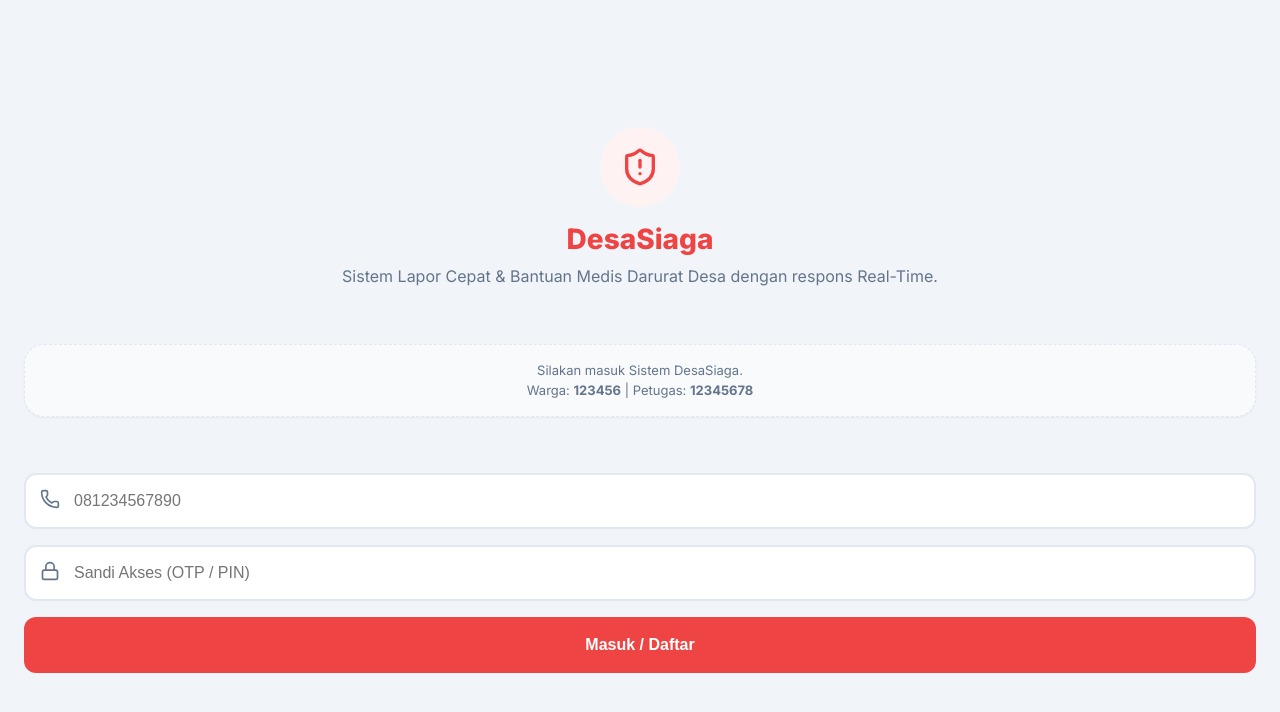
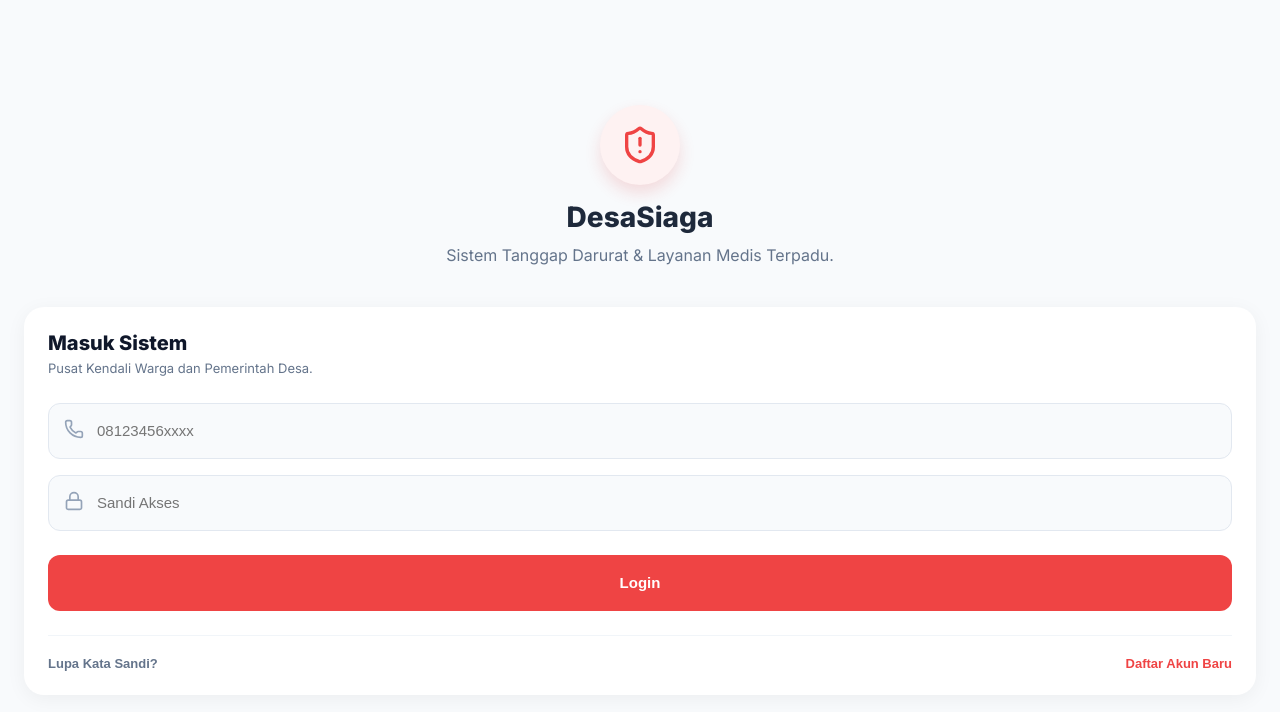
Before and after one commit to asmill/desa-siaga, a React (Vite) app: page /login in a window 1280 px wide. Shown: the top 712 px of the page. Built offline with nearby package versions, Linux system fonts and the light colour scheme; no server answers.

Commit message:
feat(auth): redesign login UI, add forgot password, replace all alerts with toast notifications

```diff
--- a/src/App.tsx
+++ b/src/App.tsx
@@ -11,11 +11,31 @@ import ProfileSetup from './pages/ProfileSetup';
 import AdminDashboard from './pages/admin/AdminDashboard';
 import AdminUsers from './pages/admin/AdminUsers';
 import DriverDashboard from './pages/driver/DriverDashboard';
-import './App.css';
+import { useStore } from './store/useStore';
+import { AlertCircle, CheckCircle } from 'lucide-react';
+
+function ToastContainer() {
+  const { notification } = useStore();
+  if (!notification || !notification.show) return null;
+
+  return (
+    <div style={{
+      position: 'fixed', top: '24px', left: '50%', transform: 'translateX(-50%)',
+      backgroundColor: notification.type === 'error' ? '#ef4444' : notification.type === 'success' ? '#10b981' : '#3b82f6',
+      color: 'white', padding: '16px 24px', borderRadius: '12px', zIndex: 99999,
+      display: 'flex', alignItems: 'center', gap: '12px', boxShadow: '0 8px 32px rgba(0,0,0,0.2)',
+      minWidth: '300px', fontWeight: 600, fontSize: '14px'
+    }}>
+       {notification.type === 'error' ? <AlertCircle size={20}/> : <CheckCircle size={20}/>}
+       {notification.message}
+    </div>
+  )
+}
 
 function App() {
   return (
     <BrowserRouter>
+      <ToastContainer />
       <Routes>
         <Route path="/login" element={<Register />} />
         <Route path="/setup-profile" element={<ProfileSetup />} />
--- a/src/pages/Booking.tsx
+++ b/src/pages/Booking.tsx
@@ -3,6 +3,7 @@ import { Calendar, MapPin, Activity, FileText, ChevronLeft, Navigation, Loader2
 import { MapContainer, TileLayer, Marker, useMapEvents } from 'react-leaflet';
 import L from 'leaflet';
 import { useStore } from '../store/useStore';
+import { useNavigate } from 'react-router-dom';
 
 delete (L.Icon.Default.prototype as any)._getIconUrl;
 L.Icon.Default.mergeOptions({
@@ -26,7 +27,8 @@ function getDistance(lat1: number, lon1: number, lat2: number, lon2: number) {
 }
 
 export default function Booking() {
-  const { userCoords } = useStore();
+  const { userCoords, showNotification } = useStore();
+  const navigate = useNavigate();
   const [activeTab, setActiveTab] = useState<'pesan' | 'riwayat'>('pesan');
   const [formData, setFormData] = useState({
     date: '',
@@ -86,8 +88,8 @@ export default function Booking() {
     setLoading(true);
     setTimeout(() => {
       setLoading(false);
-      alert('Berhasil! Permintaan peminjaman ambulans Anda telah dikirim ke PEMDES.');
-      window.location.href = '/';
+      showNotification('Berhasil! Permintaan peminjaman ambulans Anda telah dikirim ke PEMDES.', 'success');
+      navigate('/');
     }, 1500);
   };
 
--- a/src/pages/Home.tsx
+++ b/src/pages/Home.tsx
@@ -83,7 +83,7 @@ function MapCenterSync({ coords }: { coords: [number, number] }) {
 
 
 export default function Home() {
-  const { isVerified, userProfile, userCoords, activeSOS, triggerSOS, resetSOS, role, chatMessages, sendChatMessage } = useStore();
+  const { isVerified, userProfile, userCoords, activeSOS, triggerSOS, resetSOS, role, chatMessages, sendChatMessage, showNotification } = useStore();
   const navigate = useNavigate();
   const [searchingProgress, setSearchingProgress] = useState(0);
 
@@ -175,7 +175,7 @@ export default function Home() {
 
   const handleSOSClick = () => {
     if (!isVerified) {
-      alert('Akun Anda belum Diverifikasi oleh Pemerintah Desa. Tombol Darurat belum aktif.');
+      showNotification('Akun Anda belum Diverifikasi oleh Pemerintah Desa. Tombol Darurat belum aktif.', 'error');
       return;
     }
     setCustomLocation(userCoords); // Reset to default
@@ -204,7 +204,7 @@ export default function Home() {
 
     if ("geolocation" in navigator) {
       const timeout = setTimeout(() => {
-        alert('Posisi GPS belum sinkron dengan posisi baru, Ambulan akan diarahkan ke Alamat Rumah User');
+        showNotification('GPS lambat. Ambulan diarahkan ke Alamat Rumah.', 'error');
         sendSOS(userCoords, 'Otomatis (Akurasi Rendah)');
       }, 5000);
 
@@ -216,13 +216,13 @@ export default function Home() {
         },
         () => {
           clearTimeout(timeout);
-          alert('Posisi GPS belum sinkron dengan posisi baru, Ambulan akan diarahkan ke Alamat Rumah User');
+          showNotification('Akses GPS ditolak. Ambulan diarahkan ke Alamat Rumah.', 'error');
           sendSOS(userCoords, 'Otomatis (Akurasi Rendah)');
         },
         { enableHighAccuracy: true, timeout: 5000 }
       );
     } else {
-      alert('Posisi GPS belum sinkron dengan posisi baru, Ambulan akan diarahkan ke Alamat Rumah User');
+      showNotification('GPS tidak didukung peramban. Menggunakan Alamat Rumah.', 'error');
       sendSOS(userCoords, 'Otomatis (Akurasi Rendah)');
     }
   };
--- a/src/pages/Profile.tsx
+++ b/src/pages/Profile.tsx
@@ -5,7 +5,7 @@ import { supabase } from '../services/supabaseClient';
 import { getProvinces, getRegencies, getDistricts, getVillages } from '../services/regionService';
 
 export default function Profile() {
-  const { userProfile, role, isVerified, setUserProfile } = useStore();
+  const { userProfile, role, isVerified, setUserProfile, showNotification } = useStore();
 
   const [loading, setLoading] = useState(true);
   const [saving, setSaving] = useState(false);
@@ -104,11 +104,11 @@ export default function Profile() {
       if (profErr) throw profErr;
 
       setUserProfile({ ...userProfile, full_name: formData.full_name } as any);
-      alert('Profil demografi berhasil diperbarui!');
+      showNotification('Profil demografi berhasil diperbarui!', 'success');
       setIsEditing(false);
     } catch (err) {
       console.error(err);
-      alert('Gagal memperbarui profil');
+      showNotification('Gagal memperbarui profil', 'error');
     } finally {
       setSaving(false);
     }
@@ -124,11 +124,11 @@ export default function Profile() {
          // Assign to new
          await supabase.from('ambulances').update({ driver_id: userProfile?.id }).eq('id', formData.vehicle_id);
        }
-       alert('Unit Ambulan yang bertugas berhasil diperbarui!');
+       showNotification('Unit Ambulan yang bertugas berhasil diperbarui!', 'success');
        setIsEditingAmb(false);
      } catch(err) {
        console.error(err);
-       alert('Gagal memperbarui data ambulan');
+       showNotification('Gagal memperbarui data ambulan', 'error');
      } finally {
        setSavingAmb(false);
      }
--- a/src/pages/ProfileSetup.tsx
+++ b/src/pages/ProfileSetup.tsx
@@ -20,6 +20,7 @@ L.Icon.Default.mergeOptions({
 export default function ProfileSetup() {
   const navigate = useNavigate();
   const location = useLocation();
+  const { showNotification } = useStore();
   const statePhone = location.state?.phone || '';
 
   const [step, setStep] = useState(1);
@@ -116,7 +117,7 @@ export default function ProfileSetup() {
         setLoading(false);
       },
       (_err) => {
-        alert('Gagal mengambil lokasi. Pastikan GPS aktif.');
+        showNotification('Gagal mengambil lokasi. Pastikan GPS aktif.', 'error');
         setLoading(false);
       }
     );
@@ -285,14 +286,14 @@ export default function ProfileSetup() {
               setLoading(false);
 
               if (error) {
-                alert('Gagal menyimpan profil: ' + error.message);
+                showNotification('Gagal menyimpan profil: ' + error.message, 'error');
               } else {
                 useStore.setState({
                   userProfile: { id: data.id, phone: data.phone, full_name: data.full_name },
                   role: 'Masyarakat',
                   isVerified: true
                 });
-                alert('Profil berhasil disimpan! Akun Anda sudah diverifikasi.');
+                showNotification('Profil berhasil disimpan! Akun Anda sudah diverifikasi.', 'success');
                 navigate('/');
               }
             } else {
--- a/src/pages/Register.tsx
+++ b/src/pages/Register.tsx
@@ -9,21 +9,29 @@ export default function Register() {
   const [phone, setPhone] = useState('');
   const [password, setPassword] = useState('');
   const [loading, setLoading] = useState(false);
-  const { setUserProfile, setRole, setIsVerified } = useStore();
+  const [isForgotMode, setIsForgotMode] = useState(false);
+  const { setUserProfile, setRole, setIsVerified, showNotification } = useStore();
 
   const handleLogin = async (e: React.FormEvent) => {
     e.preventDefault();
     if (phone.length < 9) {
-      alert('Masukkan nomor handphone yang valid');
+      showNotification('Masukkan nomor handphone yang valid', 'error');
       return;
     }
-    if (password.length < 6) {
-      alert('Masukkan sandi minimal 6 karakter');
+    if (!isForgotMode && password.length < 6) {
+      showNotification('Masukkan sandi minimal 6 karakter', 'error');
       return;
     }
 
     setLoading(true);
     await new Promise(resolve => setTimeout(resolve, 800));
+
+    if (isForgotMode) {
+       setLoading(false);
+       showNotification('Tautan pengaturan ulang sandi telah dikirim ke WhatsApp Anda.', 'success');
+       setIsForgotMode(false);
+       return;
+    }
 
     try {
       const { data, error } = await supabase
@@ -33,15 +41,10 @@ export default function Register() {
         .single();
 
       if (error || !data) {
-        // Akun belum ada (Warga baru) - jika masuk menggunakan sandi dummy 123456
-        if (password === '123456') {
-          alert('Akun Anda belum terdaftar. Silakan lengkapi profil.');
-          navigate('/setup-profile', { state: { phone } });
+         showNotification('Akun tidak terdaftar atau kata sandi Anda salah.', 'error');
+         setPassword('');
       } else {
-          alert('Akun tidak ditemukan dan Kata sandi OTP salah.');
-        }
-      } else {
-        // Akun ditemukan
+        // Validation check
         const isMatched = (data.password && data.password === password) || (!data.password && password === '123456');
 
         if (isMatched) {
@@ -49,86 +52,115 @@ export default function Register() {
           setRole((data.role as UserRole) || 'Masyarakat');
           setIsVerified(data.is_verified || false);
 
-          alert(`Selamat datang, ${data.full_name}!`);
+          showNotification(`Selamat datang kembali, ${data.full_name}!`, 'success');
 
-          // Rutekan ke dashboard sesuai peran
           if (data.role === 'Admin' || data.role === 'PEMDES' || data.role === 'DPMD') navigate('/admin');
           else if (data.role === 'Supir') navigate('/driver');
           else navigate('/');
         } else {
-          alert('Kata sandi salah!');
+          showNotification('Akun tidak terdaftar atau kata sandi Anda salah.', 'error');
           setPassword('');
         }
       }
     } catch (err: any) {
         console.error('Error fetching profile', err);
-        alert('Gagal mengecek data login');
+        showNotification('Gangguan server. Silakan coba lagi nanti.', 'error');
     } finally {
       setLoading(false);
     }
   };
 
   return (
-    <div style={{ padding: '32px 24px', display: 'flex', flexDirection: 'column', gap: '32px', minHeight: '100vh', justifyContent: 'center' }}>
-      <div style={{ textAlign: 'center', marginBottom: '24px' }}>
+    <div style={{ padding: '32px 24px', display: 'flex', flexDirection: 'column', gap: '32px', minHeight: '100vh', justifyContent: 'center', backgroundColor: '#f8fafc' }}>
+
+      <div style={{ textAlign: 'center', marginBottom: '8px' }}>
         <div style={{
           width: '80px', height: '80px', borderRadius: '50%', backgroundColor: '#fef2f2', color: 'var(--primary-red)',
-          display: 'flex', alignItems: 'center', justifyContent: 'center', margin: '0 auto 16px'
+          display: 'flex', alignItems: 'center', justifyContent: 'center', margin: '0 auto 16px', boxShadow: '0 8px 16px rgba(220, 38, 38, 0.15)'
         }}>
           <ShieldAlert size={40} />
         </div>
-        <h1 className="text-title" style={{ fontSize: '28px', color: 'var(--primary-red)' }}>DesaSiaga</h1>
-        <p className="text-subtitle" style={{ marginTop: '8px' }}>Sistem Lapor Cepat & Bantuan Medis Darurat Desa dengan respons Real-Time.</p>
+        <h1 className="text-title" style={{ fontSize: '28px', color: '#1e293b', fontWeight: 800 }}>DesaSiaga</h1>
+        <p className="text-subtitle" style={{ marginTop: '8px', color: '#64748b' }}>
+           Sistem Tanggap Darurat & Layanan Medis Terpadu.
+        </p>
       </div>
 
-      <div className="card" style={{ textAlign: 'center', backgroundColor: '#f8fafc', border: '1px dashed var(--border-color)', marginBottom: '24px' }}>
-        <p style={{ fontSize: '13px', color: 'var(--text-muted)' }}>
-          Silakan masuk Sistem DesaSiaga. <br />Warga: <strong>123456</strong> | Petugas: <strong>12345678</strong>
+      <div className="card" style={{ padding: '24px', backgroundColor: 'white', border: 'none', boxShadow: '0 4px 20px rgba(0,0,0,0.05)', borderRadius: '20px' }}>
+         <div style={{ marginBottom: '24px' }}>
+            <h2 style={{ margin: 0, fontSize: '20px', fontWeight: 800 }}>{isForgotMode ? 'Pulihkan Sandi' : 'Masuk Sistem'}</h2>
+            <p style={{ margin: '4px 0 0', fontSize: '13px', color: '#64748b' }}>
+               {isForgotMode ? 'Masukkan nomor telepon yang terdaftar pada akun Anda.' : 'Pusat Kendali Warga dan Pemerintah Desa.'}
             </p>
          </div>
 
          <form onSubmit={handleLogin} style={{ display: 'flex', flexDirection: 'column', gap: '16px' }}>
            <div style={{ position: 'relative' }}>
-          <div style={{ position: 'absolute', top: '16px', left: '16px', color: 'var(--text-muted)' }}>
+             <div style={{ position: 'absolute', top: '16px', left: '16px', color: '#94a3b8' }}>
                <Phone size={20} />
              </div>
              <input
                type="tel"
-            placeholder="081234567890"
+               placeholder="08123456xxxx"
                value={phone}
                onChange={(e) => setPhone(e.target.value)}
                style={{
-              width: '100%', height: '56px', borderRadius: '12px', border: '2px solid var(--border-color)',
-              padding: '0 16px 0 48px', fontSize: '16px', color: 'var(--text-main)', outline: 'none'
+                 width: '100%', height: '56px', borderRadius: '12px', border: '1px solid #e2e8f0',
+                 padding: '0 16px 0 48px', fontSize: '15px', color: '#1e293b', outline: 'none',
+                 backgroundColor: '#f8fafc', transition: 'border 0.2s'
                }}
              />
            </div>
 
+           {!isForgotMode && (
              <div style={{ position: 'relative' }}>
-          <div style={{ position: 'absolute', top: '16px', left: '16px', color: 'var(--text-muted)' }}>
+               <div style={{ position: 'absolute', top: '16px', left: '16px', color: '#94a3b8' }}>
                  <Lock size={20} />
                </div>
                <input
                  type="password"
-            placeholder="Sandi Akses (OTP / PIN)"
+                 placeholder="Sandi Akses"
                  value={password}
                  onChange={(e) => setPassword(e.target.value)}
                  style={{
-              width: '100%', height: '56px', borderRadius: '12px', border: '2px solid var(--border-color)',
-              padding: '0 16px 0 48px', fontSize: '16px', color: 'var(--text-main)', outline: 'none'
+                   width: '100%', height: '56px', borderRadius: '12px', border: '1px solid #e2e8f0',
+                   padding: '0 16px 0 48px', fontSize: '15px', color: '#1e293b', outline: 'none',
+                   backgroundColor: '#f8fafc', transition: 'border 0.2s'
                  }}
                />
              </div>
+           )}
 
            <button
              type="submit"
              disabled={loading}
              className="btn btn-primary"
-          style={{ width: '100%', height: '56px', fontSize: '16px', fontWeight: 600, display: 'flex', justifyContent: 'center', alignItems: 'center', gap: '8px' }}
+             style={{ width: '100%', height: '56px', fontSize: '15px', fontWeight: 700, display: 'flex', justifyContent: 'center', alignItems: 'center', gap: '8px', marginTop: '8px', borderRadius: '12px' }}
            >
-          {loading ? <Loader2 className="animate-spin" size={20} /> : 'Masuk / Daftar'}
+             {loading ? <Loader2 className="animate-spin" size={20} /> : (isForgotMode ? 'Kirim Tautan Pemulihan' : 'Login')}
            </button>
          </form>
+
+         {/* Extramenu */}
+         <div style={{ display: 'flex', justifyContent: 'space-between', alignItems: 'center', marginTop: '24px', paddingTop: '20px', borderTop: '1px solid #f1f5f9' }}>
+             {isForgotMode ? (
+                 <button onClick={() => setIsForgotMode(false)} style={{ background: 'none', border: 'none', color: '#64748b', fontSize: '13px', fontWeight: 600, cursor: 'pointer' }}>
+                   Kembali ke Login
+                 </button>
+             ) : (
+                 <button onClick={() => setIsForgotMode(true)} style={{ background: 'none', border: 'none', color: '#64748b', fontSize: '13px', fontWeight: 600, cursor: 'pointer' }}>
+                   Lupa Kata Sandi?
+                 </button>
+             )}
+
+             {!isForgotMode && (
+                 <button onClick={() => navigate('/setup-profile')} style={{ background: 'none', border: 'none', color: 'var(--primary-red)', fontSize: '13px', fontWeight: 700, cursor: 'pointer' }}>
+                   Daftar Akun Baru
+                 </button>
+             )}
+         </div>
+      </div>
+
     </div>
   );
 }
--- a/src/pages/admin/AdminUsers.tsx
+++ b/src/pages/admin/AdminUsers.tsx
@@ -16,7 +16,7 @@ interface MockUser {
 }
 
 export default function AdminUsers() {
-  const { role: currentUserRole } = useStore();
+  const { role: currentUserRole, showNotification } = useStore();
   const [sidebarOpen, setSidebarOpen] = useState(false);
   const [showAddModal, setShowAddModal] = useState(false);
   const [searchTerm, setSearchTerm] = useState('');
@@ -365,11 +365,11 @@ export default function AdminUsers() {
                 setSavingUser(false);
 
                 if (error) {
-                  alert('Gagal menyimpa: ' + error.message);
+                  showNotification('Gagal menyimpan: ' + error.message, 'error');
                 } else {
                   setShowAddModal(false);
                   fetchUsers();
-                  alert('Akun pengguna berhasil didaftarkan ke sistem. Mereka bisa login via OTP (123456).');
+                  showNotification('Akun pengguna berhasil didaftarkan. Mereka bisa login dengan sandi 123456.', 'success');
                 }
               }} className="btn btn-primary" style={{ flex: 2, padding: '14px', fontWeight: 800 }}>
                 {savingUser ? <Loader2 className="animate-spin" /> : 'Simpan & Daftarkan Pengguna'}
--- a/src/pages/driver/DriverDashboard.tsx
+++ b/src/pages/driver/DriverDashboard.tsx
@@ -4,7 +4,7 @@ import { useStore } from '../../store/useStore';
 import { supabase } from '../../services/supabaseClient';
 
 export default function DriverDashboard() {
-  const { activeSOS, acceptSOS, updateSOSStatus, resetSOS, driverStatus, setDriverStatus, setUserCoords, userProfile, chatMessages, sendChatMessage } = useStore();
+  const { activeSOS, acceptSOS, updateSOSStatus, resetSOS, driverStatus, setDriverStatus, setUserCoords, userProfile, chatMessages, sendChatMessage, showNotification } = useStore();
   const [bookings, setBookings] = useState<any[]>([]);
   const [historyLog, setHistoryLog] = useState<any[]>([]);
   const [selectedDestination, setSelectedDestination] = useState<string>("RSUD Terpadu Subang (3KM)");
@@ -54,9 +54,9 @@ export default function DriverDashboard() {
             if (userProfile?.phone) {
                await supabase.from('profiles').update({ lat: newCoords[0], lng: newCoords[1] }).eq('phone', userProfile.phone);
             }
-            alert('Lokasi GPS berhasil disinkronkan ke sistem Radar!');
+            showNotification('Lokasi GPS berhasil disinkronkan ke sistem Radar!', 'success');
          },
-         () => alert('Gagal membaca GPS. Izinkan akses lokasi browser Anda!')
+         () => showNotification('Gagal membaca GPS. Izinkan akses lokasi browser Anda!', 'error')
        );
      }
   };
--- a/src/store/useStore.ts
+++ b/src/store/useStore.ts
@@ -54,12 +54,13 @@ interface AppState {
   activeSOS: ActiveSOS | null;
   driverStatus: DriverStatusType;
   chatMessages: SOSMessage[];
-
+  notification: { show: boolean, message: string, type: 'success' | 'error' | 'info' } | null;
 
   setUserProfile: (profile: UserProfile | null) => void;
   setRole: (role: UserRole) => void;
   setIsVerified: (status: boolean) => void;
   setUserCoords: (coords: [number, number]) => void;
+  showNotification: (message: string, type?: 'success' | 'error' | 'info') => void;
 
   // SOS Actions
   triggerSOS: (name: string, coords: [number, number], emergencyType: string, locationMethod: string) => void;
@@ -86,11 +87,21 @@ export const useStore = create<AppState>()(
       activeSOS: null,
       driverStatus: 'STANDBY',
       chatMessages: [],
+      notification: null,
 
       setUserProfile: (profile) => set({ userProfile: profile }),
       setRole: (role) => set({ role }),
       setIsVerified: (status) => set({ isVerified: status }),
       setUserCoords: (coords) => set({ userCoords: coords }),
+
+      showNotification: (message, type = 'info') => {
+        set({ notification: { show: true, message, type } });
+        // Auto hide after 3.5s
+        setTimeout(() => {
+           const current = get().notification;
+           if (current?.message === message) set({ notification: null });
+        }, 3500);
+      },
 
       triggerSOS: async (name, coords, emergencyType, locationMethod) => {
         const { userProfile } = get();
```
Lines whose indentation alone changed are shown as unchanged.
